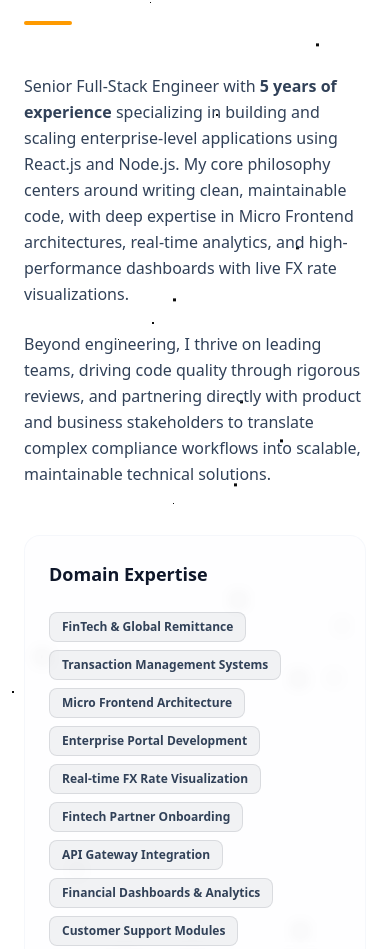
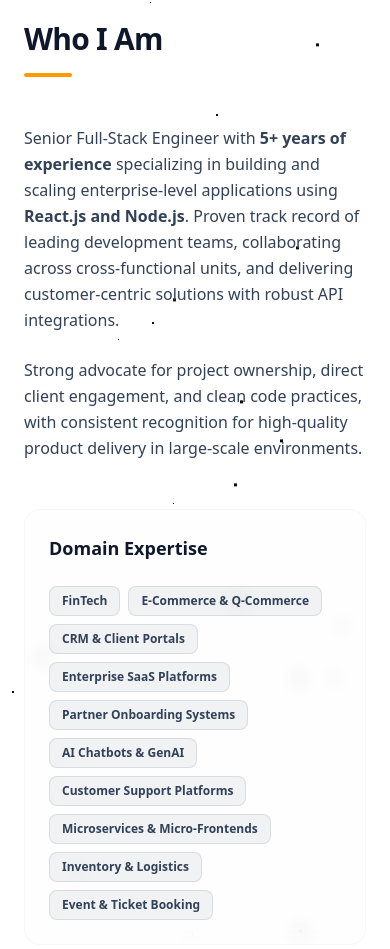
Before and after one commit to Kavin-Brat/personal-portfolio-2k26, a Next.js app: page / in a window 390 px wide. Shown: the part 1039-1988 px from the top of the page. Built offline with nearby package versions, Linux system fonts and the light colour scheme; no server answers.

Commit message:
changes: content

```diff
--- a/app/blog/page.tsx
+++ b/app/blog/page.tsx
@@ -7,7 +7,7 @@ import Footer from "../components/Footer";
 
 export default function BlogPage() {
   const futureTopics = [
-    { title: "Uncoupling Monoliths to Microservices", desc: "A practical guide to database separation and event-driven patterns in fintech applications." },
+    { title: "Uncoupling Monoliths to Microservices", desc: "A practical guide to database separation and event-driven patterns in enterprise applications." },
     { title: "Securing AWS Event-Driven Models", desc: "Fine-grained IAM policy scripting, API Gateways authorization, and secure Lambda deployments." },
     { title: "Next.js 16 & React 19 Client Workflows", desc: "Exploring the new rendering pipelines, server components, and performance optimizations." },
     { title: "Database Tuning for Transactional Integrity", desc: "Indexing strategies, locking profiles, and read/write scaling in PostgreSQL and MySQL." }
--- a/app/components/About.tsx
+++ b/app/components/About.tsx
@@ -18,10 +18,10 @@ const About: React.FC = () => {
         {/* Description */}
         <div className="md:col-span-7 space-y-6 text-slate-700 dark:text-slate-400 text-left text-base sm:text-lg leading-relaxed">
           <p>
-            Senior Full-Stack Engineer with <strong>5 years of experience</strong> specializing in building and scaling enterprise-level applications using React.js and Node.js. My core philosophy centers around writing clean, maintainable code, with deep expertise in Micro Frontend architectures, real-time analytics, and high-performance dashboards with live FX rate visualizations.
+            Senior Full-Stack Engineer with <strong>5+ years of experience</strong> specializing in building and scaling enterprise-level applications using <strong>React.js and Node.js</strong>. Proven track record of leading development teams, collaborating across cross-functional units, and delivering customer-centric solutions with robust API integrations.
           </p>
           <p>
-            Beyond engineering, I thrive on leading teams, driving code quality through rigorous reviews, and partnering directly with product and business stakeholders to translate complex compliance workflows into scalable, maintainable technical solutions.
+            Strong advocate for project ownership, direct client engagement, and clean code practices, with consistent recognition for high-quality product delivery in large-scale environments.
           </p>
         </div>
 
--- a/app/components/CommandPaletteModal.tsx
+++ b/app/components/CommandPaletteModal.tsx
@@ -189,7 +189,7 @@ export default function CommandPaletteModal() {
         break;
       case "about":
         newHistory.push({
-          text: "Kavin Barath - Senior Full-Stack Engineer specializing in React.js, Next.js, and high-performance micro-frontends.",
+          text: "Senior Full-Stack Engineer with 5+ years of experience specializing in React.js and Node.js. Proven track record of leading teams, collaborating across cross-functional units, and delivering customer-centric solutions with robust API integrations.",
           type: "output",
         });
         break;
@@ -197,13 +197,13 @@ export default function CommandPaletteModal() {
         newHistory.push(
           { text: "Frontend: React.js, Next.js, TypeScript, Tailwind CSS", type: "output" },
           { text: "Backend: Node.js, Express, REST APIs, Python", type: "output" },
-          { text: "Expertise: Enterprise Fintech, Micro Frontends, High-Volume Data Systems", type: "output" }
+          { text: "Expertise: Enterprise Applications, Micro Frontends, High-Volume Data Systems", type: "output" }
         );
         break;
       case "projects":
         newHistory.push(
           { text: "Featured Projects:", type: "output" },
-          { text: "  - Fintech dashboard (real-time high-throughput metrics)", type: "output" },
+          { text: "  - Real-time analytics dashboard (high-throughput metrics)", type: "output" },
           { text: "  - Personal Portfolio 2026 (Modern glassmorphism)", type: "output" }
         );
         break;
--- a/app/components/ContactSection.tsx
+++ b/app/components/ContactSection.tsx
@@ -19,8 +19,8 @@ const ContactSection: React.FC = () => {
       <div className="grid md:grid-cols-12 gap-12">
         {/* Contact info cards */}
         <div className="md:col-span-5 space-y-6 text-left">
-          <p className="text-slate-650 dark:text-slate-400 text-base sm:text-lg">
-            Have a fintech platform to build or want to collaborate on enterprise solutions? I'm always open to new opportunities and conversations.
+          <p className="text-slate-650 dark:text-slate-400 text-base sm:text-lg leading-relaxed">
+            Looking to collaborate, discuss technical architecture, or build custom software solutions? Drop me a message—I’m always happy to connect over interesting ideas and projects.
           </p>
 
           <div className="space-y-4">
--- a/app/components/Hero.tsx
+++ b/app/components/Hero.tsx
@@ -78,8 +78,8 @@ const Hero: React.FC = () => {
           </div>
         </div>
 
-        <p className="text-slate-600 dark:text-slate-400 max-w-lg text-base sm:text-lg leading-relaxed font-sans">
-          Senior Full-Stack Engineer with 5 years of experience building enterprise-level fintech applications using React.js and Node.js. Specializing in Micro Frontend architecture, high-volume transaction systems, and real-time financial dashboards.
+        <p className="text-slate-600 dark:text-slate-400 max-w-xl text-base sm:text-lg leading-relaxed font-sans">
+          An engineer who loves turning complex challenges into simple, elegant digital experiences. I bring ideas from concept to production with a focus on smart design and continuous learning. Always evolving with modern tech to create software that makes a real impact. Let’s build something great together.
         </p>
 
         {/* Action Buttons: Resume & Social Links */}
--- a/app/constants/portfolioConstants.ts
+++ b/app/constants/portfolioConstants.ts
@@ -77,16 +77,16 @@ export const PORTFOLIO_SKILLS: PortfolioSkills = {
 } as const;
 
 export const DOMAIN_EXPERTISE: string[] = [
-  "FinTech & Global Remittance",
-  "Transaction Management Systems",
-  "Micro Frontend Architecture",
-  "Enterprise Portal Development",
-  "Real-time FX Rate Visualization",
-  "Fintech Partner Onboarding",
-  "API Gateway Integration",
-  "Financial Dashboards & Analytics",
-  "Customer Support Modules",
-  "Cross-functional Team Leadership",
+  "FinTech",
+  "E-Commerce & Q-Commerce",
+  "CRM & Client Portals",
+  "Enterprise SaaS Platforms",
+  "Partner Onboarding Systems",
+  "AI Chatbots & GenAI",
+  "Customer Support Platforms",
+  "Microservices & Micro-Frontends",
+  "Inventory & Logistics",
+  "Event & Ticket Booking"
 ];
 
 export const JOBS_EXPERIENCE: Job[] = [
@@ -109,7 +109,7 @@ export const JOBS_EXPERIENCE: Job[] = [
     duration: "08/2021 - 02/2024",
     location: "Bengaluru, India",
     description: [
-      "Engineered core modules for two enterprise fintech solutions: a Partner Management Portal automating API onboarding workflows for external fintech partners, and the Engage Portal tracking global remittance data streams.",
+      "Engineered core modules for two enterprise transactional solutions: a Partner Management Portal automating API onboarding workflows for external partners, and the Engage Portal tracking global remittance data streams.",
       "Architected & developed high-performance analytics dashboards within the Engage Plus Portal using React.js and Vite, delivering real-time transaction summaries, ledger details, dynamic FX rate visualizations, and custom daily dashboard charting tools.",
       "Designed and deployed an integrated customer support module that streamlined transaction issue resolution, significantly reducing ticket resolution latency for end-users.",
       "Optimized application load times and state synchronization across complex web interfaces by implementing clean code architectures, advanced data-fetching paradigms, and robust REST API integrations.",
@@ -136,8 +136,8 @@ export const PROJECTS: Project[] = [
   {
     name: "Partner Management Portal",
     duration: "08/2021 - 02/2023",
-    subtitle: "Fintech Partner Onboarding & API Integration",
+    subtitle: "Partner Onboarding & API Integration",
     description:
-      "A fintech partner onboarding platform offering real-time access to APIs, allowing partners to generate reports based on specific corridors and test cases, track API testing progress in UAT environments, and receive technical support for smooth integration and collaboration.",
+      "A partner onboarding platform offering real-time access to APIs, allowing partners to generate reports based on specific corridors and test cases, track API testing progress in UAT environments, and receive technical support for smooth integration and collaboration.",
   },
 ];
--- a/app/layout.tsx
+++ b/app/layout.tsx
@@ -17,7 +17,7 @@ const geistMono = Geist_Mono({
 
 export const metadata: Metadata = {
   title: "Kavin Barath | Senior Software Engineer",
-  description: "Personal portfolio of Kavin Barath S, Senior Software Engineer with 5 years of experience in React.js, Node.js, Micro Frontend architecture, and enterprise fintech solutions.",
+  description: "Personal portfolio of Kavin Barath S, Senior Full-Stack Engineer with 5+ years of experience specializing in React.js and Node.js. Leading teams and delivering clean code.",
 };
 
 export default function RootLayout({
```
